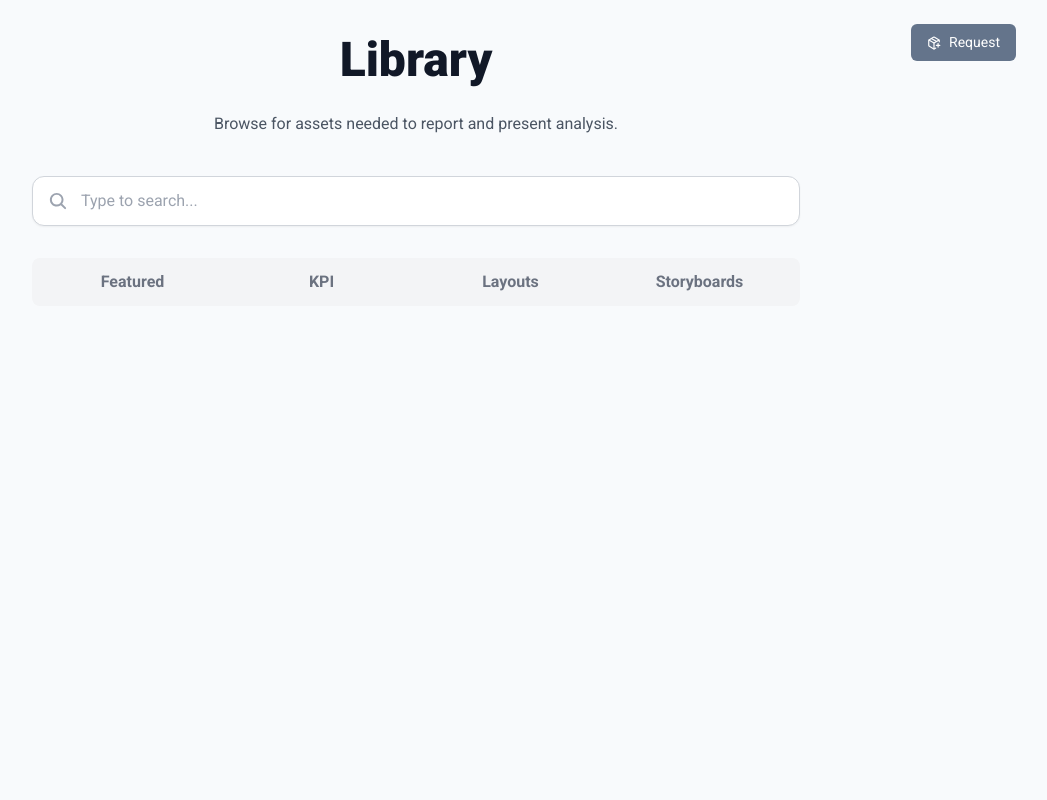
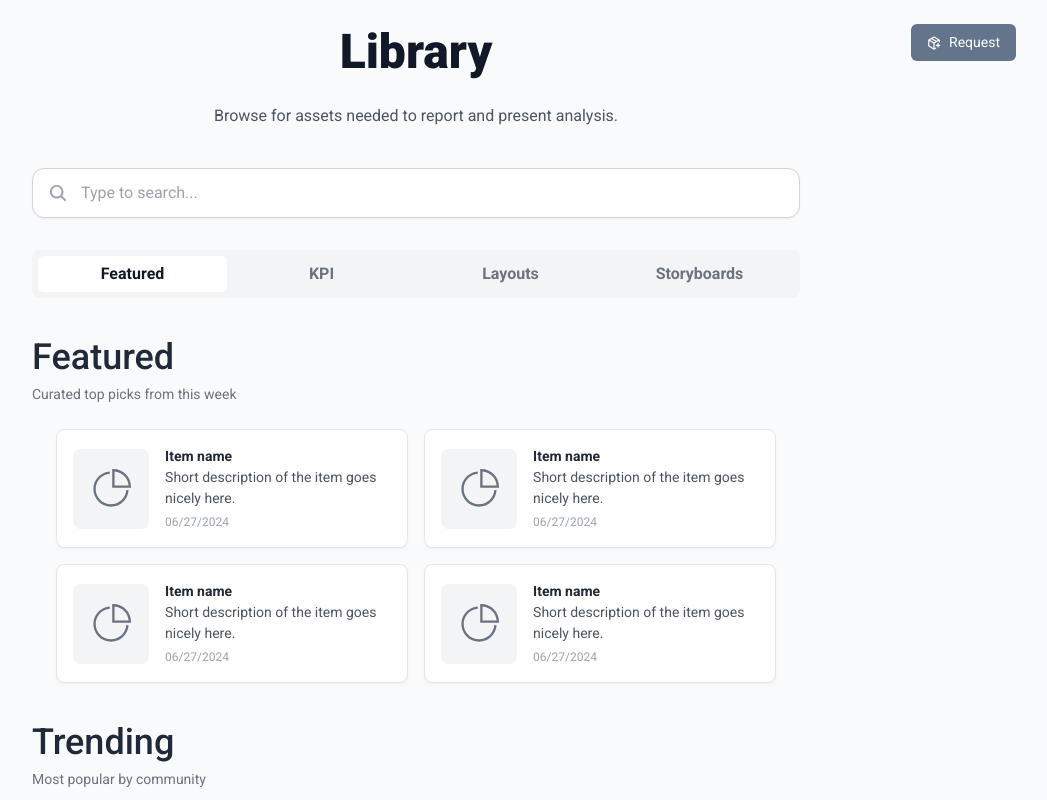
Before and after one commit to Rub4l1to/sngular_technical_test, a Next.js app: page / in a window 1280 px wide. Shown: the top 800 px of the page, without its empty margins (224-1271 px from the left). Built offline with nearby package versions, Linux system fonts and the light colour scheme.

Commit message:
feat(ui): implement CardList component and update layout with featured and trending items

```diff
--- a/app/layout.tsx
+++ b/app/layout.tsx
@@ -28,7 +28,7 @@ export default function RootLayout({ children }: Readonly<Props>) {
     <html lang="en">
       <body className={`${roboto.className} antialiased`}>
         <Header />
-        <main className="px-8 py-6">{children}</main>
+        <main className="pt-4">{children}</main>
       </body>
     </html>
   );
--- a/app/page.tsx
+++ b/app/page.tsx
@@ -2,16 +2,74 @@
 import { NextPage } from 'next';
 
 //* Components
-import { SearchBar, Tabs } from '../components';
+import { SearchBar, Tabs, CardList } from '@/components';
 import { useState } from 'react';
 
+const featuredItems = [
+  {
+    title: 'Item name',
+    description: 'Short description of the item goes nicely here.',
+    date: '06/27/2024',
+  },
+  {
+    title: 'Item name',
+    description: 'Short description of the item goes nicely here.',
+    date: '06/27/2024',
+  },
+  {
+    title: 'Item name',
+    description: 'Short description of the item goes nicely here.',
+    date: '06/27/2024',
+  },
+  {
+    title: 'Item name',
+    description: 'Short description of the item goes nicely here.',
+    date: '06/27/2024',
+  },
+];
+
+const trendingItems = [
+  {
+    title: 'Item name',
+    description: 'Short description of the item goes nicely here.',
+    date: '06/27/2024',
+  },
+  {
+    title: 'Item name',
+    description: 'Short description of the item goes nicely here.',
+    date: '06/27/2024',
+  },
+  {
+    title: 'Item name',
+    description: 'Short description of the item goes nicely here.',
+    date: '06/27/2024',
+  },
+  {
+    title: 'Item name',
+    description: 'Short description of the item goes nicely here.',
+    date: '06/27/2024',
+  },
+];
+
 const Library: NextPage = () => {
-  const [activeTab, setActiveTab] = useState<string>('');
+  const [activeTab, setActiveTab] = useState<string>('Featured');
 
   return (
     <div className="w-full max-w-3xl mx-auto flex flex-col gap-8">
       <SearchBar />
       <Tabs activeTab={activeTab} setActiveTab={setActiveTab} />
+      <div className=" bg-gray-50 min-h-screen flex flex-col gap-2">
+        <CardList
+          title="Featured"
+          description="Curated top picks from this week"
+          items={featuredItems}
+        />
+        <CardList
+          title="Trending"
+          description="Most popular by community"
+          items={trendingItems}
+        />
+      </div>
     </div>
   );
 };
--- a/components/UI/Card.tsx
+++ b/components/UI/Card.tsx
@@ -1,4 +1,7 @@
-import React from 'react';
+import type { FC } from 'react';
+
+//* Icons
+import { TfiPieChart } from 'react-icons/tfi';
 
 interface CardProps {
   title: string;
@@ -6,20 +9,15 @@ interface CardProps {
   date?: string;
 }
 
-const Card: React.FC<CardProps> = ({ title, description, date }) => (
-  <div className="bg-white border border-gray-200 rounded-lg p-4 w-full md:w-1/2 lg:w-1/4">
-    <div className="flex items-center space-x-3">
-      <div className="bg-gray-200 p-4 rounded-full">
-        <svg
-          className="w-6 h-6 text-gray-500"
-          fill="currentColor"
-          viewBox="0 0 24 24"
-        >
-          <path d="M12 7a5 5 0 100 10 5 5 0 000-10zm7-4h-4V2a1 1 0 10-2 0v1H9V2a1 1 0 10-2 0v1H3a1 1 0 00-1 1v16a1 1 0 001 1h18a1 1 0 001-1V4a1 1 0 00-1-1zm-1 16H4V9h14v10z" />
-        </svg>
+const Card: FC<CardProps> = ({ title, description, date }) => (
+  <div className="bg-white border border-gray-200 rounded-lg p-4 shadow-sm">
+    <div className="flex items-center space-x-4">
+      <div className="bg-gray-100 rounded-lg flex items-center justify-center w-24 h-20">
+        <TfiPieChart size={40} className="text-gray-500" />
       </div>
+
       <div>
-        <h3 className="font-semibold">{title}</h3>
+        <h3 className="font-semibold text-gray-800 text-sm">{title}</h3>
         <p className="text-sm text-gray-600">{description}</p>
         {date && <p className="text-xs text-gray-400 mt-1">{date}</p>}
       </div>
--- /dev/null
+++ b/components/UI/CardList.tsx
@@ -0,0 +1,35 @@
+import type { FC } from 'react';
+
+//* Components
+import { Card } from '@/components';
+
+interface CardListProps {
+  title: string;
+  description: string;
+  items: {
+    title: string;
+    description: string;
+    date: string;
+  }[];
+}
+
+const CardList: FC<CardListProps> = ({ title, description, items }) => {
+  return (
+    <div>
+      <h2 className="text-3xl font-medium  text-gray-800">{title}</h2>
+      <p className="text-sm text-gray-500">{description}</p>
+      <div className="grid grid-cols-2 gap-4 p-6">
+        {items.map((item, index) => (
+          <Card
+            key={index}
+            title={item.title}
+            description={item.description}
+            date={item.date}
+          />
+        ))}
+      </div>
+    </div>
+  );
+};
+
+export default CardList;
--- a/components/index.ts
+++ b/components/index.ts
@@ -5,6 +5,7 @@ export { default as Header } from './Layout/Header';
 export { default as SearchBar } from './UI/SearchBar';
 export { default as Tabs } from './UI/Tabs';
 export { default as Card } from './UI/Card';
+export { default as CardList } from './UI/CardList';
 
 //* Modals
 export { default as KpiModal } from './Modals/KpiModal';
```
